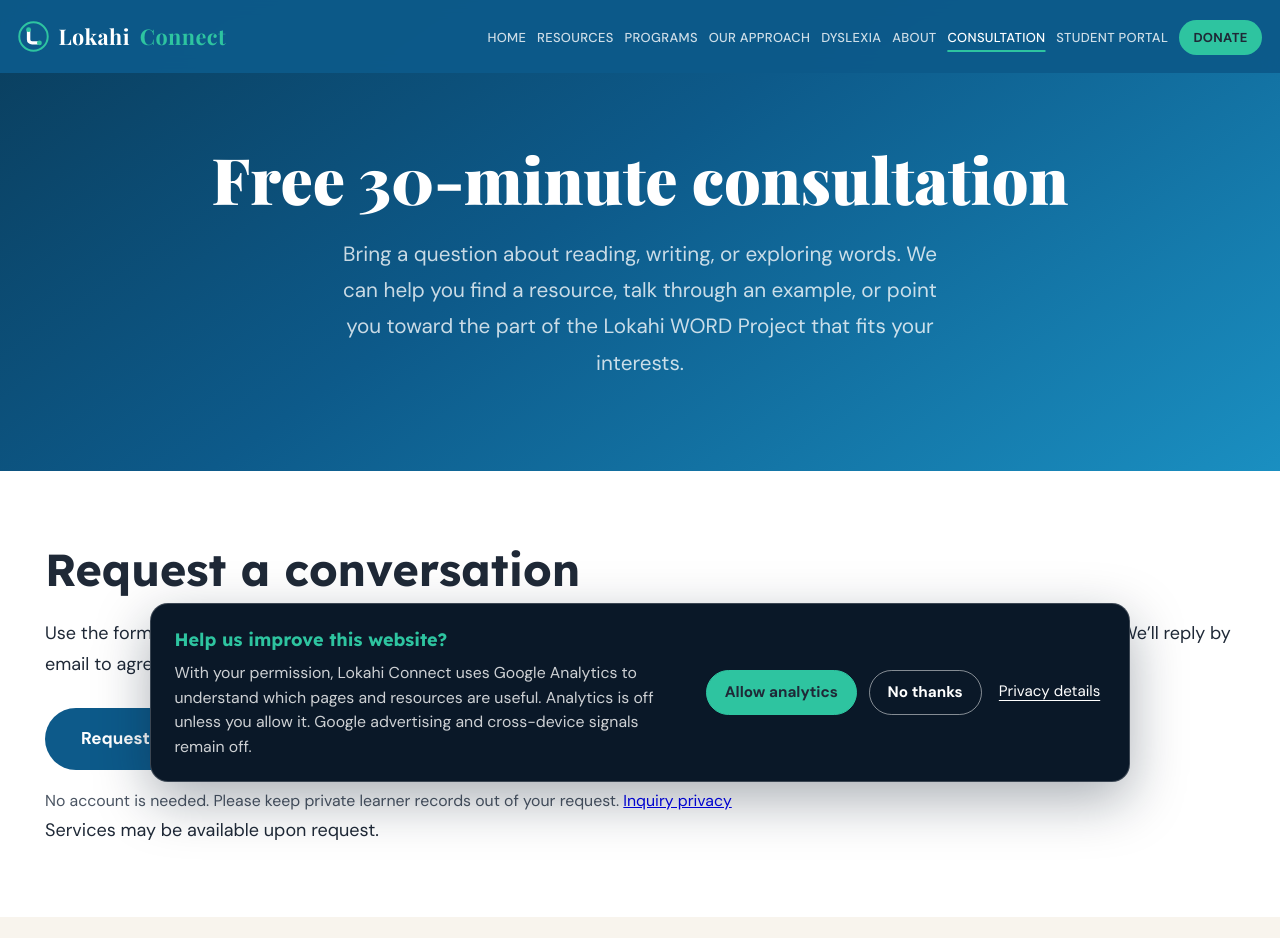
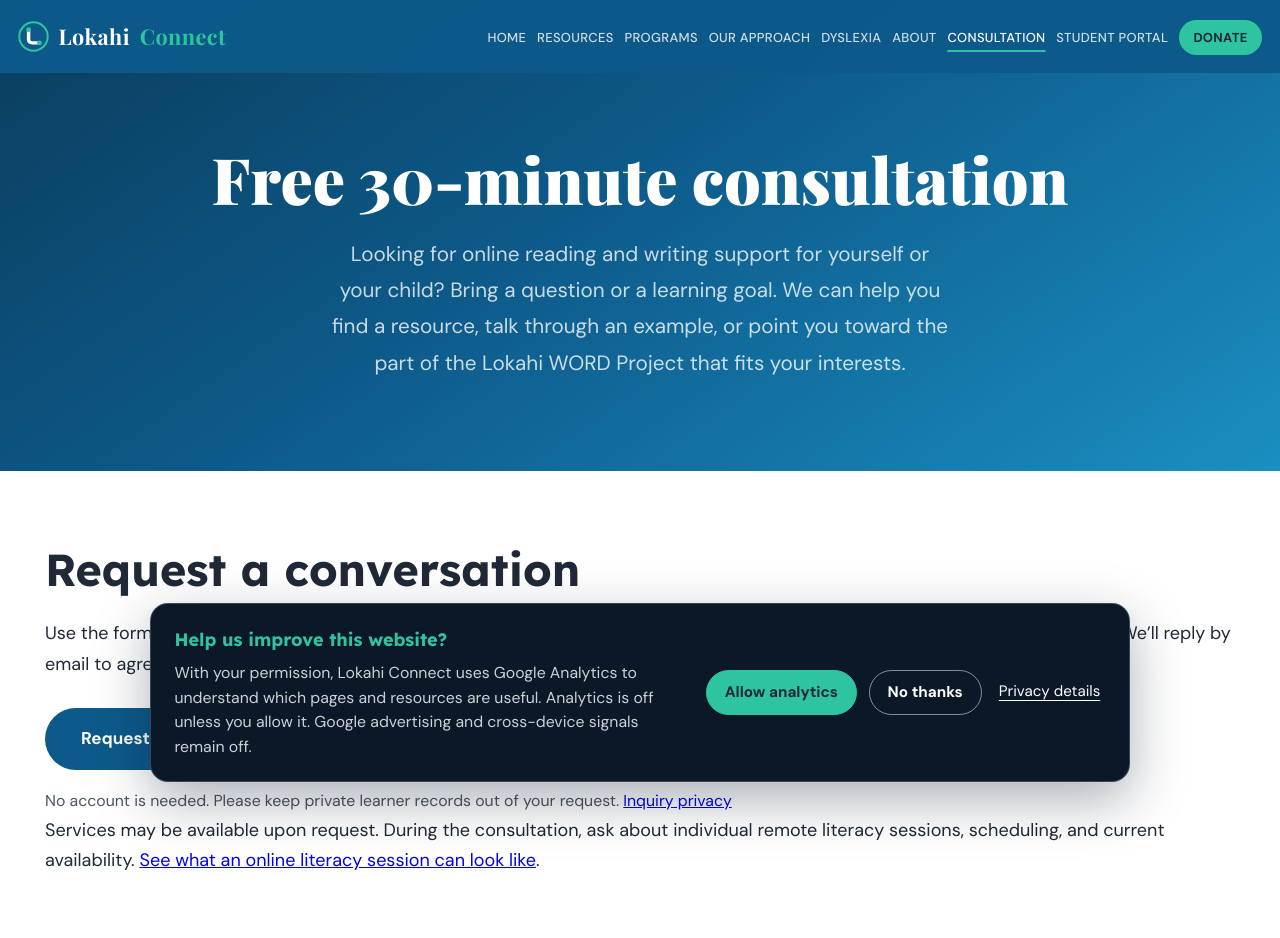
Before and after one commit to Lokahi-Connect/lokahi-connect-website, a plain HTML site: page services.html in a window 1280 px wide. Shown: the top 938 px of the page. Drawn offline with nearby package versions, Linux system fonts and the light colour scheme; a web font is replaced by a local one.

Commit message:
Prepare remote literacy outreach: services.html

```diff
--- a/services.html
+++ b/services.html
@@ -3,12 +3,12 @@
 <head>
   <meta charset="UTF-8" />
   <meta name="viewport" content="width=device-width, initial-scale=1.0" />
-  <title>Free 30-Minute Consultation | Lokahi Connect</title>
-  <meta name="description" content="Request a free 30-minute online conversation about literacy resources, Structured Word Inquiry, or the Lokahi WORD Project." />
+  <title>Online Reading and Writing Support | Free Consultation | Lokahi Connect</title>
+  <meta name="description" content="Explore remote reading and writing support for your learner. Request a free 30-minute online consultation about learning goals, resources, and session availability." />
   <meta name="theme-color" content="#0D5A8A" />
   <link rel="canonical" href="https://www.lokahiconnect.org/services.html" />
-  <meta property="og:title" content="Free 30-Minute Consultation | Lokahi Connect" />
-  <meta property="og:description" content="Request a free 30-minute online conversation about literacy resources, Structured Word Inquiry, or the Lokahi WORD Project." />
+  <meta property="og:title" content="Online Reading and Writing Support | Free Consultation | Lokahi Connect" />
+  <meta property="og:description" content="Explore remote reading and writing support for your learner. Request a free 30-minute online consultation about learning goals, resources, and session availability." />
   <meta property="og:type" content="website" />
   <meta property="og:url" content="https://www.lokahiconnect.org/services.html" />
   <meta property="og:image" content="https://www.lokahiconnect.org/assets/lokahi-connect-logo.png" />
@@ -43,12 +43,12 @@
   </ul>
 </nav>
 <main id="main-content">
-<header class="page-hero" id="inquiry"><h1>Free 30-minute consultation</h1><p>Bring a question about reading, writing, or exploring words. We can help you find a resource, talk through an example, or point you toward the part of the Lokahi WORD Project that fits your interests.</p></header>
+<header class="page-hero" id="inquiry"><h1>Free 30-minute consultation</h1><p>Looking for online reading and writing support for yourself or your child? Bring a question or a learning goal. We can help you find a resource, talk through an example, or point you toward the part of the Lokahi WORD Project that fits your interests.</p></header>
 <section class="services-white"><div class="container guide-copy"><h2 class="section-heading">Request a conversation</h2>
 <p>Use the form to request a free online consultation. Include your email address, a general question, and your time zone if you wish. We’ll reply by email to agree on a time.</p>
 <div class="section-actions"><a class="btn-ocean" id="service-signup" href="https://airtable.com/appEDbkXoKtlrJPSR/pagRy0ILKrkFzxKR2/form">Request a free consultation →</a><a class="text-link" href="mailto:stephanie@lokahiconnect.org?subject=Free%2030-minute%20consultation">Request by email</a></div>
 <p class="helper">No account is needed. Please keep private learner records out of your request. <a href="privacy.html#service-inquiries">Inquiry privacy</a></p>
-<p>Services may be available upon request.</p></div></section><div class="container">
+<p>Services may be available upon request. During the consultation, ask about individual remote literacy sessions, scheduling, and current availability. <a href="online-structured-literacy.html">See what an online literacy session can look like</a>.</p></div></section><div class="container">
     <details class="ad-measurement-choice ad-measurement-choice--compact">
       <summary>Optional ad measurement</summary>
       <p>With your permission, advertising cookies help us measure visits and completed inquiries. This is optional and does not affect contacting us. <a href="privacy.html#ad-measurement">What is shared and with whom</a>.</p>
```
